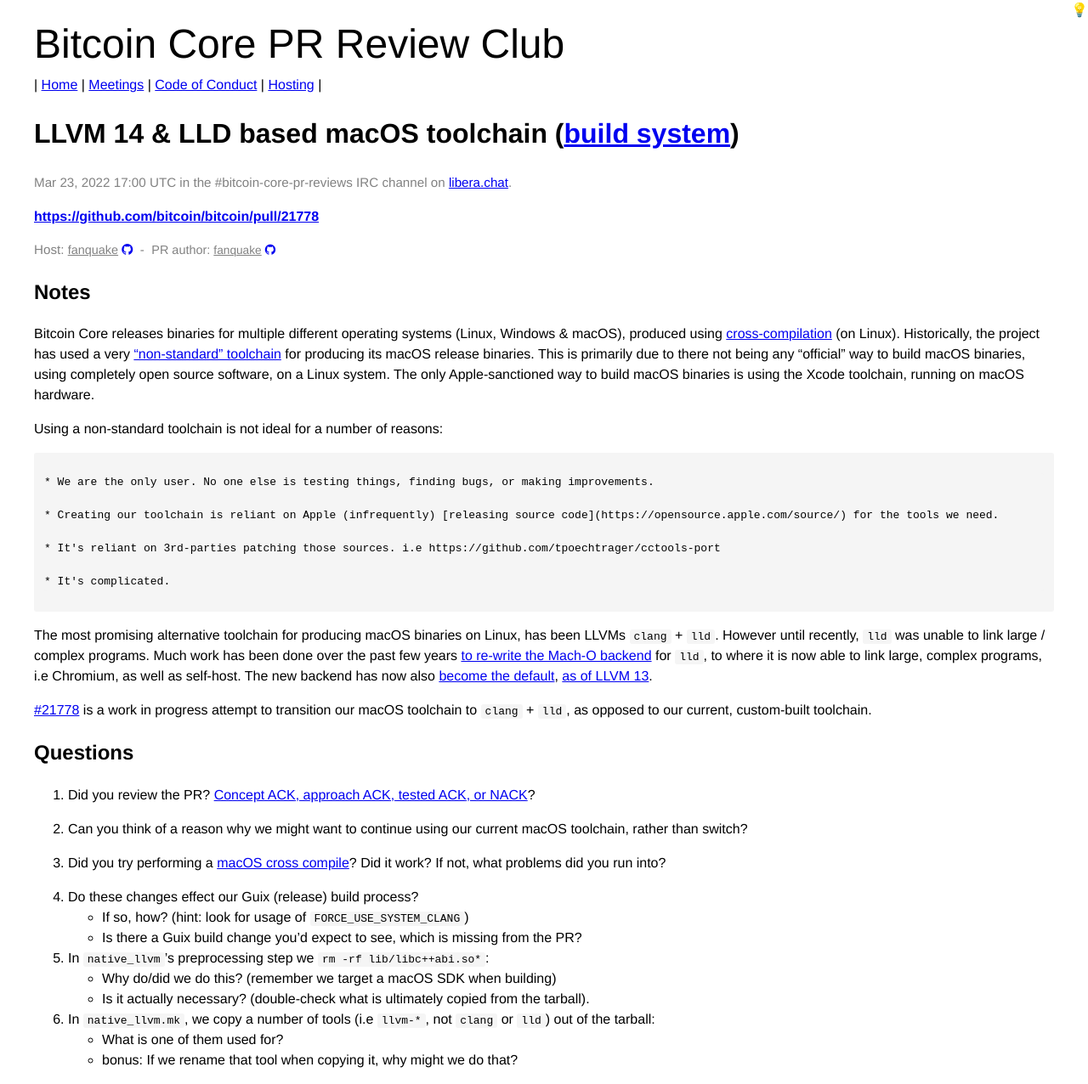
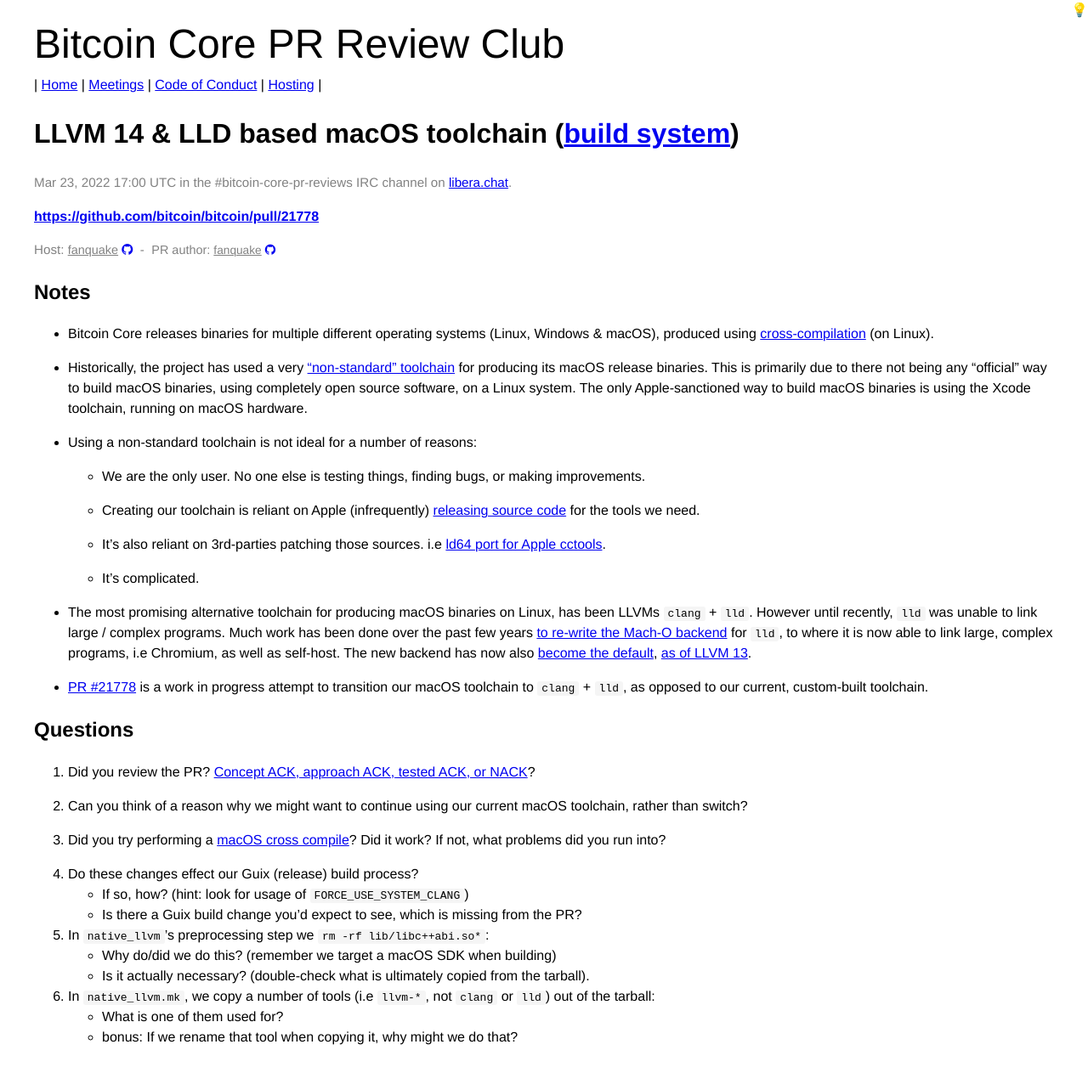
Before and after one commit to bitcoin-core-review-club/website, a Jekyll site: the page built from _posts/2022-03-23-#21778.md, in a window 1280 px wide. Shown: the whole page at 85% size. Built offline with Jekyll 4.4.1, drawn with Linux system fonts in a browser that asks for light colours; after the commit the page ends 1249 px from its top, so only the background shows below that.

Commit message:
n21778 minor formatting changes

```diff
--- a/_posts/2022-03-23-#21778.md
+++ b/_posts/2022-03-23-#21778.md
@@ -12,29 +12,42 @@
 
 ## Notes
 
-Bitcoin Core releases binaries for multiple different operating systems (Linux, Windows & macOS), produced using [cross-compilation](https://en.wikipedia.org/wiki/Cross_compiler) (on Linux). Historically, the project has used a very ["non-standard" toolchain](https://github.com/bitcoin/bitcoin/blob/master/contrib/macdeploy/README.md) for producing its macOS release binaries. This is primarily due to there not being any "official" way to build macOS binaries, using completely open source software, on a Linux system. The only Apple-sanctioned way to build macOS binaries is using the Xcode toolchain, running on macOS hardware.
+- Bitcoin Core releases binaries for multiple different operating systems (Linux, Windows & macOS),
+  produced using [cross-compilation](https://en.wikipedia.org/wiki/Cross_compiler) (on Linux).
 
-Using a non-standard toolchain is not ideal for a number of reasons:
+- Historically, the project has used a very ["non-standard"
+toolchain](https://github.com/bitcoin/bitcoin/blob/master/contrib/macdeploy/README.md) for producing
+its macOS release binaries. This is primarily due to there not being any "official" way to build
+macOS binaries, using completely open source software, on a Linux system. The only Apple-sanctioned
+way to build macOS binaries is using the Xcode toolchain, running on macOS hardware.
+
+- Using a non-standard toolchain is not ideal for a number of reasons:
 
     * We are the only user. No one else is testing things, finding bugs, or making improvements.
 
-    * Creating our toolchain is reliant on Apple (infrequently) [releasing source code](https://opensource.apple.com/source/) for the tools we need.
+    * Creating our toolchain is reliant on Apple (infrequently)
+      [releasing source code](https://opensource.apple.com/source/) for the tools we need.
 
-    * It's reliant on 3rd-parties patching those sources. i.e https://github.com/tpoechtrager/cctools-port
+    * It's also reliant on 3rd-parties patching those sources. i.e [ld64 port for Apple
+      cctools](https://github.com/tpoechtrager/cctools-port).
 
     * It's complicated.
 
-The most promising alternative toolchain for producing macOS binaries on Linux, has been LLVMs `clang` + `lld`. However until recently, `lld` was unable to link large / complex programs. Much work has been done over the past few years [to re-write the Mach-O backend](https://reviews.llvm.org/rG03f43b3aca3) for `lld`, to where it is now able to link large, complex programs, i.e Chromium, as well as self-host. The new backend has now also [become the default](https://lists.llvm.org/pipermail/llvm-dev/2021-January/147665.html), [as of LLVM 13](https://reviews.llvm.org/D95204).
+- The most promising alternative toolchain for producing macOS binaries on Linux, has been LLVMs `clang` + `lld`. However until recently, `lld` was unable to link large / complex programs. Much work has been done over the past few years [to re-write the Mach-O backend](https://reviews.llvm.org/rG03f43b3aca3) for `lld`, to where it is now able to link large, complex programs, i.e Chromium, as well as self-host. The new backend has now also [become the default](https://lists.llvm.org/pipermail/llvm-dev/2021-January/147665.html), [as of LLVM 13](https://reviews.llvm.org/D95204).
 
-[#21778](https://github.com/bitcoin/bitcoin/pull/21778) is a work in progress attempt to transition our macOS toolchain to `clang` + `lld`, as opposed to our current, custom-built toolchain.
+- [PR #21778](https://github.com/bitcoin/bitcoin/pull/21778) is a work in progress attempt to transition our macOS toolchain to `clang` + `lld`, as opposed to our current, custom-built toolchain.
 
 ## Questions
 
-1. Did you review the PR? [Concept ACK, approach ACK, tested ACK, or NACK](https://github.com/bitcoin/bitcoin/blob/master/CONTRIBUTING.md#peer-review)?
+1. Did you review the PR? [Concept ACK, approach ACK, tested ACK, or
+   NACK](https://github.com/bitcoin/bitcoin/blob/master/CONTRIBUTING.md#peer-review)?
 
-2. Can you think of a reason why we might want to continue using our current macOS toolchain, rather than switch?
+2. Can you think of a reason why we might want to continue using our current macOS toolchain, rather
+   than switch?
 
-3. Did you try performing a [macOS cross compile](https://github.com/bitcoin/bitcoin/tree/master/depends#for-macos-cross-compilation)? Did it work? If not, what problems did you run into?
+3. Did you try performing a [macOS cross
+   compile](https://github.com/bitcoin/bitcoin/tree/master/depends#for-macos-cross-compilation)? Did
+it work? If not, what problems did you run into?
 
 4. Do these changes effect our Guix (release) build process?
     * If so, how? (hint: look for usage of `FORCE_USE_SYSTEM_CLANG`)
```
